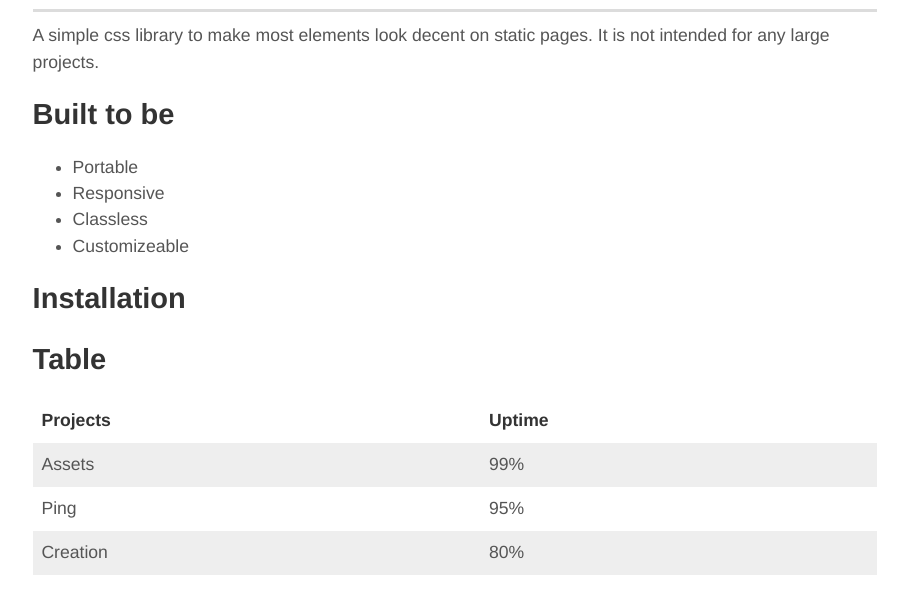
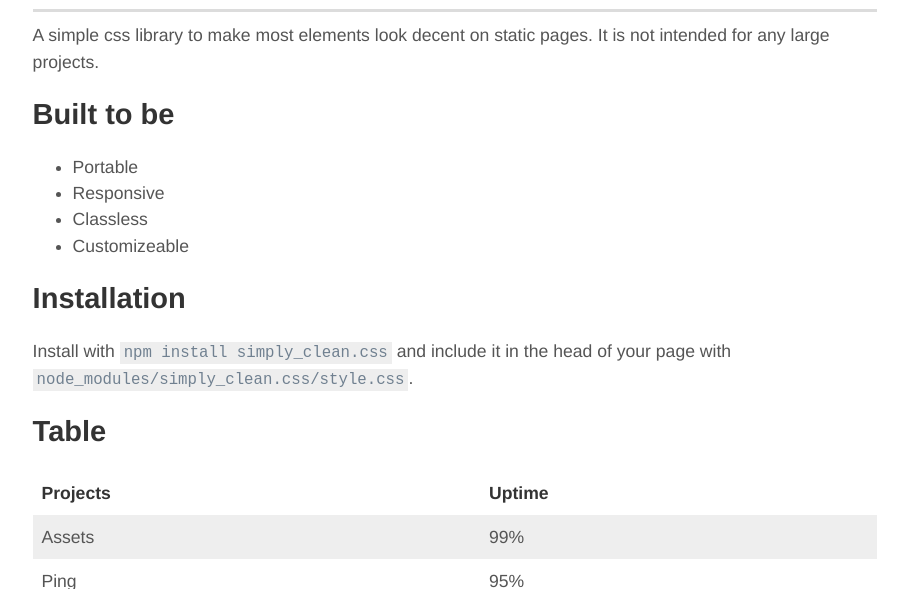
Before and after one commit to backentrancehacker/simply_clean.css, a website: page index.html in a window 1280 px wide. Shown: the part 166-755 px from the top of the page, without its empty margins (185-1093 px from the left). Drawn offline with Linux system fonts and the light colour scheme.

Commit message:
installation instructions

```diff
--- a/index.html
+++ b/index.html
@@ -52,7 +52,7 @@
 		<li>Customizeable</li>
 	</ul>
 	<h2>Installation</h2>
-
+	<p>Install with <code>npm install simply_clean.css</code> and include it in the head of your page with <code>node_modules/simply_clean.css/style.css</code>.</p>
 	<h2>Table</h2>
 	<table>
 		<thead>
--- a/package.json
+++ b/package.json
@@ -1,6 +1,6 @@
 {
   "name": "simply_clean.css",
-  "version": "1.0.1",
+  "version": "1.0.2",
   "description": "A simple css library to make most elements look decent on static pages. It is not intended for any large projects.",
   "main": "style.css",
   "scripts": {
@@ -10,6 +10,9 @@
     "type": "git",
     "url": "git+https://github.com/backentrancehacker/clean.css.git"
   },
+  "files" : [
+	  "style.css"
+  ],
   "keywords": [
     "css",
     "easy",
```
